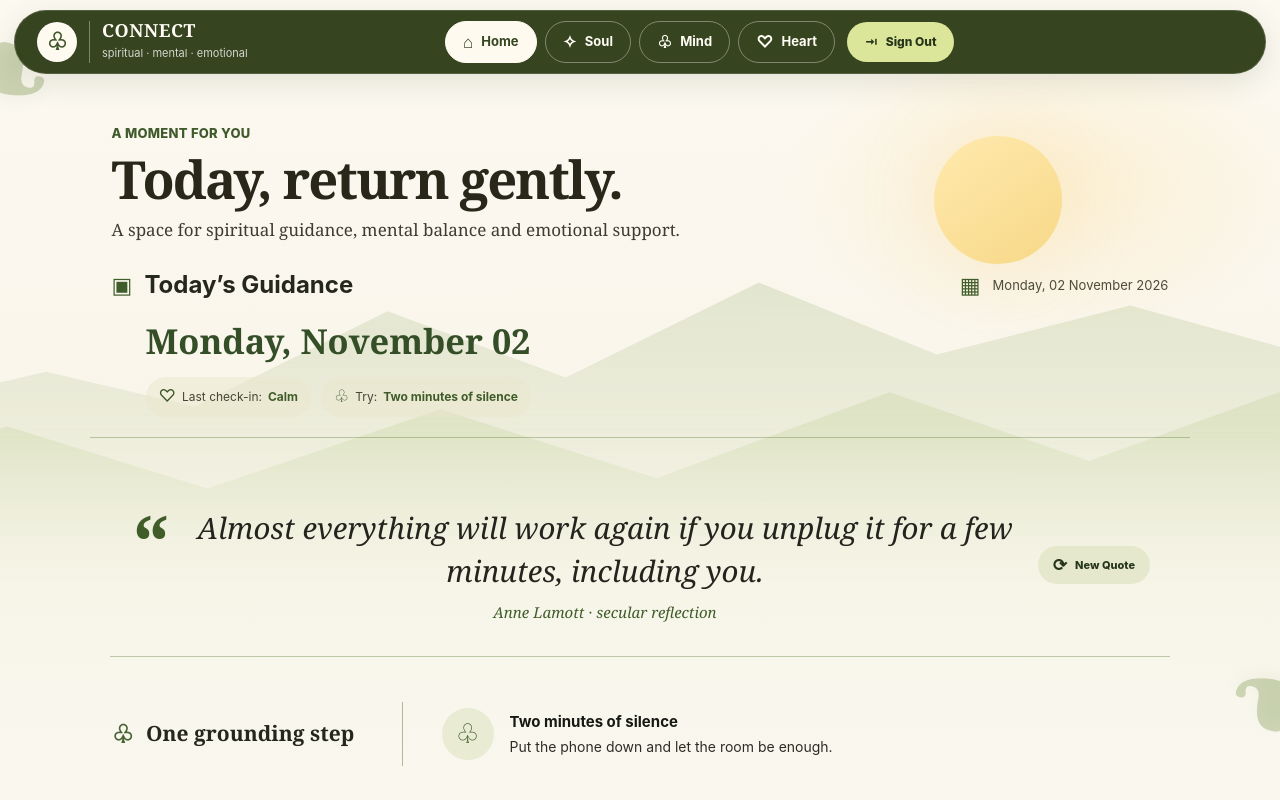
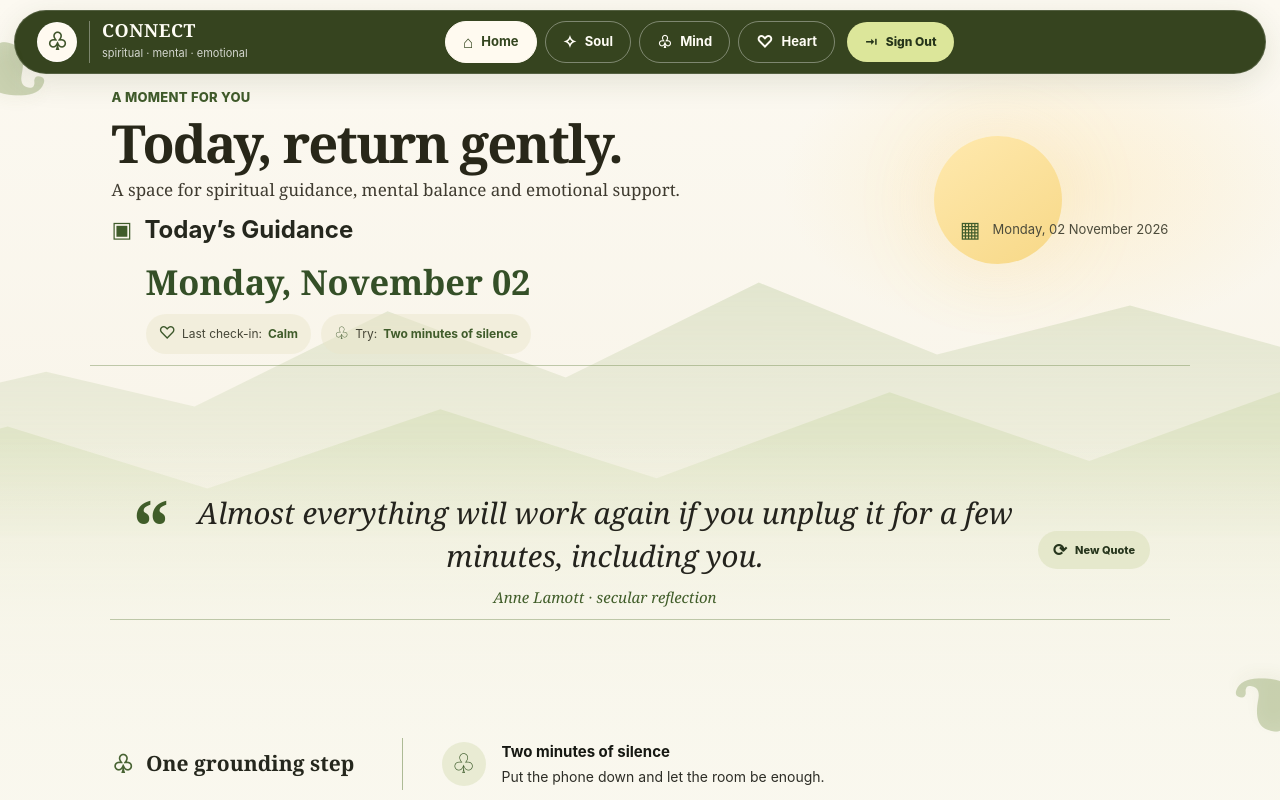
Before and after one commit to Likhitareddy17/Connect, a Flask app: page / in a window 1280 px wide. Run offline with Flask 3, Linux system fonts and the light colour scheme; a user stored in the database is signed in; data that the repository does not hold is empty; some libraries are stand-ins or nearby versions.

Commit message:
style: fit homepage content within shorter desktop screens

```diff
--- a/static/home.css
+++ b/static/home.css
@@ -562,3 +562,59 @@
     transition: none !important;
   }
 }
+
+
+/* Keep the complete desktop homepage visible on shorter screens. */
+@media (max-height: 850px) and (min-width: 641px) {
+  .home-page .app-shell {
+    padding-top: 88px;
+    padding-bottom: 10px;
+  }
+
+  .home-page main,
+  .home-page .home-content {
+    min-height: calc(100svh - 98px);
+  }
+
+  .home-page .home-content {
+    grid-template-rows: auto auto minmax(110px, 1fr) auto;
+    row-gap: 9px;
+  }
+
+  .home-page .home-hero {
+    padding-bottom: 0;
+  }
+
+  .home-page .home-subtitle {
+    margin-top: 6px;
+  }
+
+  .home-page .daily-guidance {
+    padding-bottom: 11px;
+  }
+
+  .home-page .daily-guidance h2 {
+    margin-top: 8px;
+    margin-bottom: 7px;
+  }
+
+  .home-page .reflection-section {
+    padding-top: 10px;
+    padding-bottom: 10px;
+  }
+
+  .home-page .grounding-section {
+    padding-top: 2px;
+    padding-bottom: 0;
+  }
+
+  .home-page .grounding-step {
+    min-height: 52px;
+  }
+
+  .home-page .grounding-icon {
+    width: 44px;
+    height: 44px;
+    flex-basis: 44px;
+  }
+}
```
